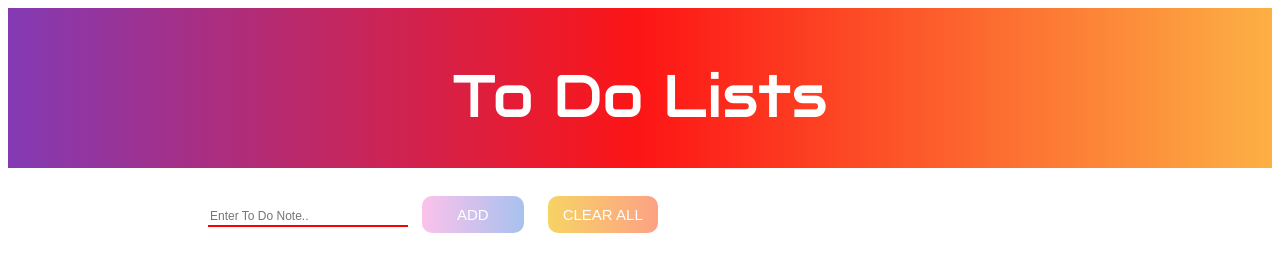
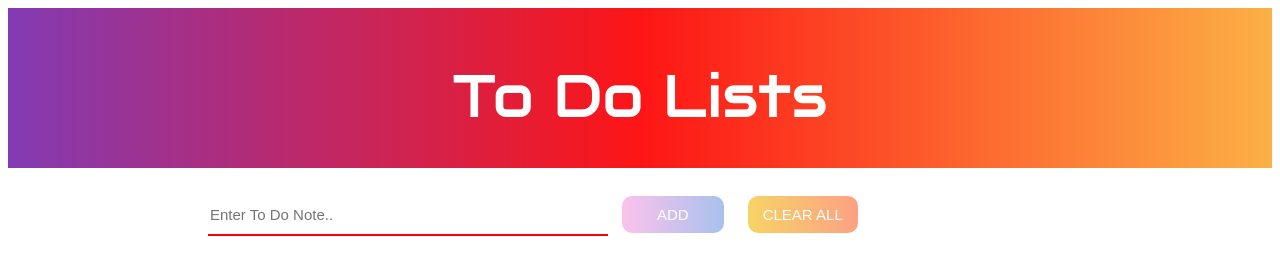
Before and after one commit to 8208304124/todo, a plain HTML site: page index.html in a window 1280 px wide. Drawn offline with Linux system fonts and the light colour scheme.

Commit message:
Update index.css

```diff
--- a/index.css
+++ b/index.css
@@ -10,18 +10,6 @@ header{
 }
 input {
    border:0;
-   width:200px;
-   height:20px;
-   border-bottom: 2px solid red;
-   outline: none;
-   margin-left:200px;
-   color: red;
-   font-size: 12px;
-  }
-
-  input:focus
-  {
-      border:0;
    width:400px;
    height:40px;
    border-bottom: 2px solid red;
@@ -29,7 +17,6 @@ input {
    margin-left:200px;
    color: red;
    font-size: 15px;
-   transition-duration: 0.5s;
   }
 .buttons{
    display: flex;
```
